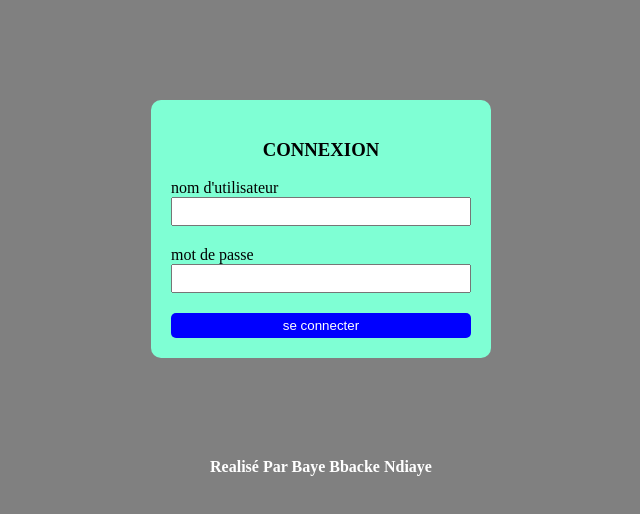
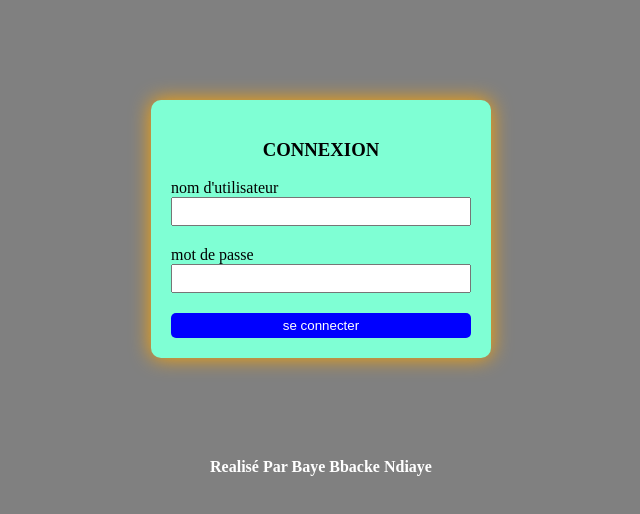
Before and after one commit to baye-mbacke-ndiaye/formulaire, a plain HTML site: page index.html in a window 1280 px wide. Shown: the whole page, without its empty margins (319-959 px from the left). Drawn offline with Linux system fonts and the light colour scheme.

Commit message:
color shadow

```diff
--- a/style.css
+++ b/style.css
@@ -7,6 +7,7 @@ body{
     padding: 20px;
     border-radius: 10px;
 margin: 100px auto;
+box-shadow: 0 0 20px orange;
 }
 .formulaire{
     display: flex;
```
